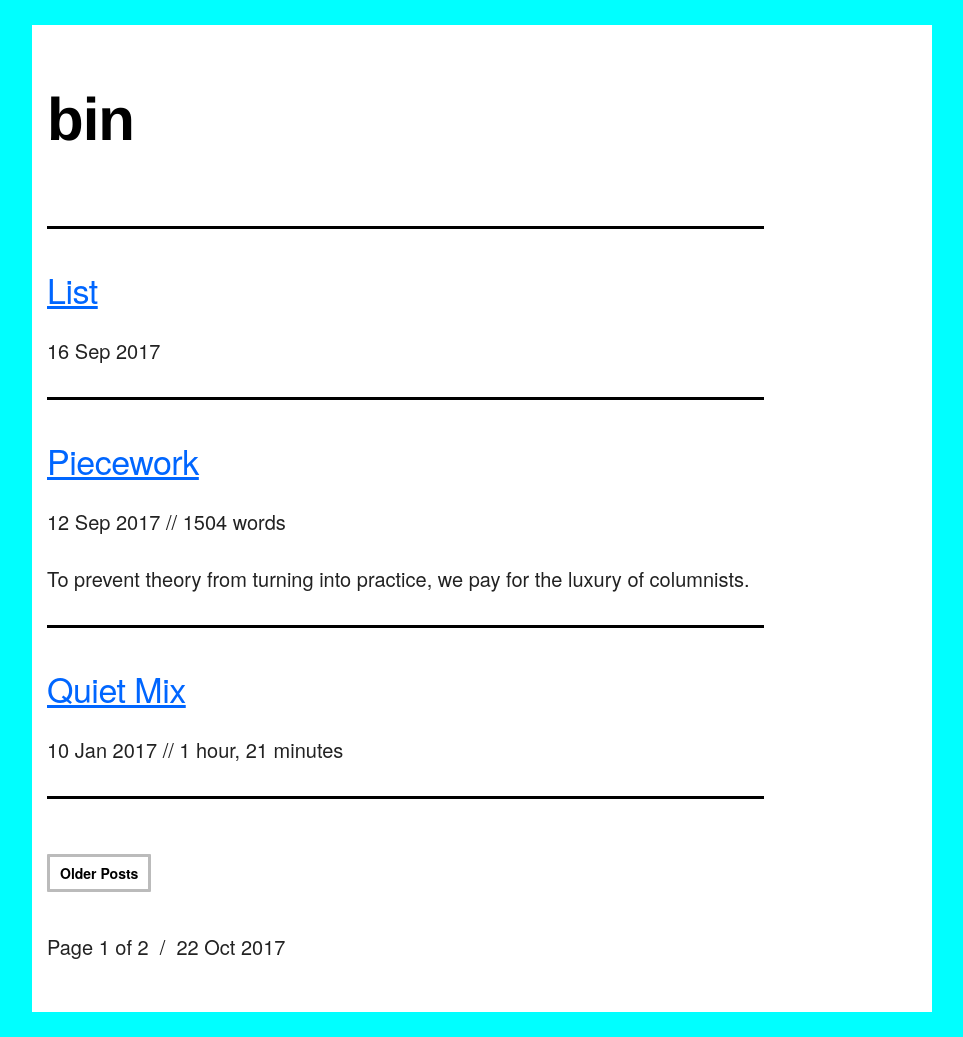
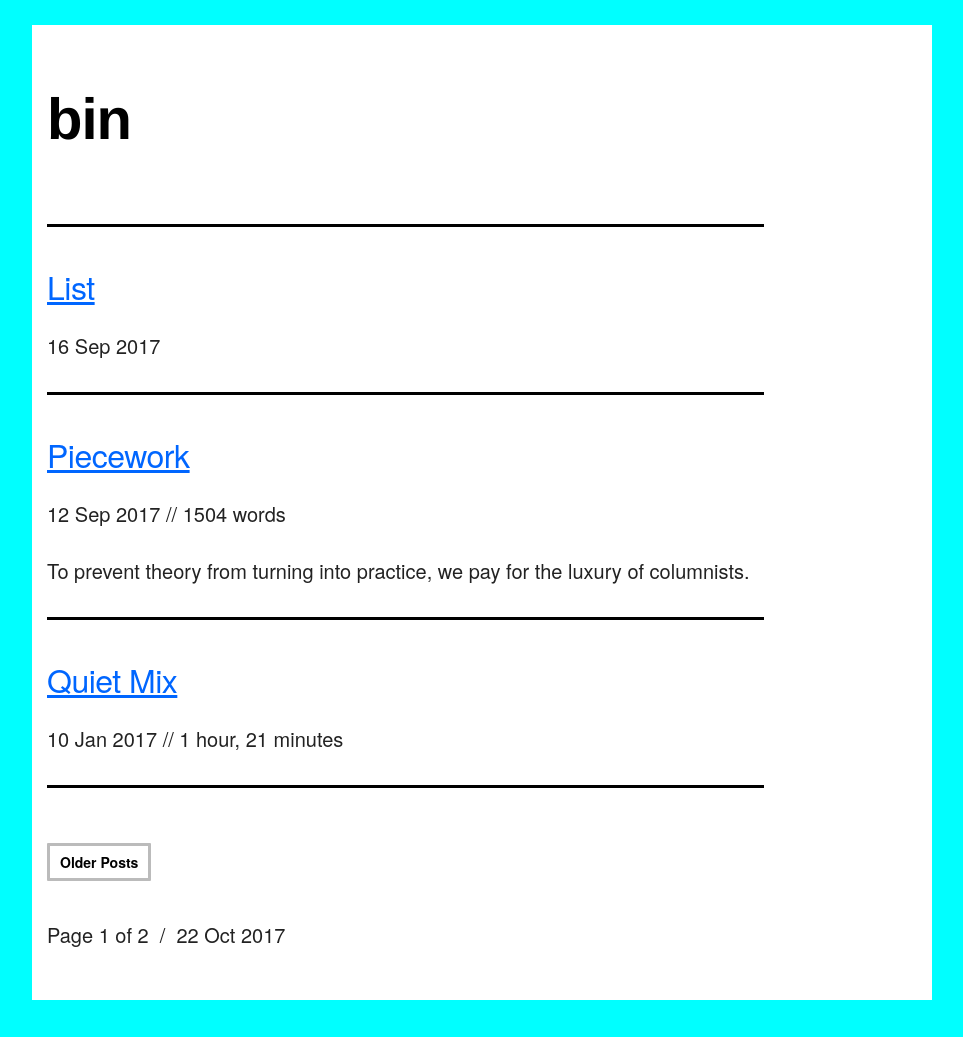
Before and after one commit to mt-trash/mt-trash.github.io, a Jekyll site: the page built from index.html, in a window 1280 px wide. Shown: the whole page, without its empty margins (158-1121 px from the left). Built offline with Jekyll 4.4.1, drawn with Linux system fonts in a browser that asks for light colours; the list of posts is cut into pages by our own code.

Commit message:
change media parameters and font sizes

```diff
--- a/css/skeleton.css
+++ b/css/skeleton.css
@@ -48,8 +48,8 @@
     padding: 0; }
 }
 
-/* For devices larger than 550px */
-@media (min-width: 550px) {
+/* For devices larger than 700px */
+@media (min-width: 700px) {
   .container {
     width: 80%; }
   .column,
@@ -161,20 +161,20 @@ h4 { font-family: Helvetica, Arial, sans-serif; font-size: 2.4rem; line-height:
 h5 { font-size: 2rem; line-height: 1.5;  letter-spacing: -.05rem; }
 h6 { font-size: 1.5rem; line-height: 1.6;  letter-spacing: 0; }
 
-/* Larger than phablet */
-@media (min-width: 550px) {
+/* For devices larger than 700px */
+@media (min-width: 700px) {
   div {
   border-left-width: 5px;
   border-right-width: 5px; }
   body {
   font-size: 2em; /* currently ems cause chrome bug misinterpreting rems on body element */
   line-height: 1.6; }
-  h1 { font-size: 6.0rem; }
-  h2 { font-size: 5.2rem; }
-  h3 { font-size: 4.6rem; }
-  h4 { font-size: 4.0rem; }
-  h5 { font-size: 3.4rem; }
-  h6 { font-size: 2.5rem; }
+  h1 { font-size: 5.8rem; }
+  h2 { font-size: 5.0rem; }
+  h3 { font-size: 4.4rem; }
+  h4 { font-size: 3.8rem; }
+  h5 { font-size: 3.2rem; }
+  h6 { font-size: 2.3rem; }
 }
 
 p {
```
